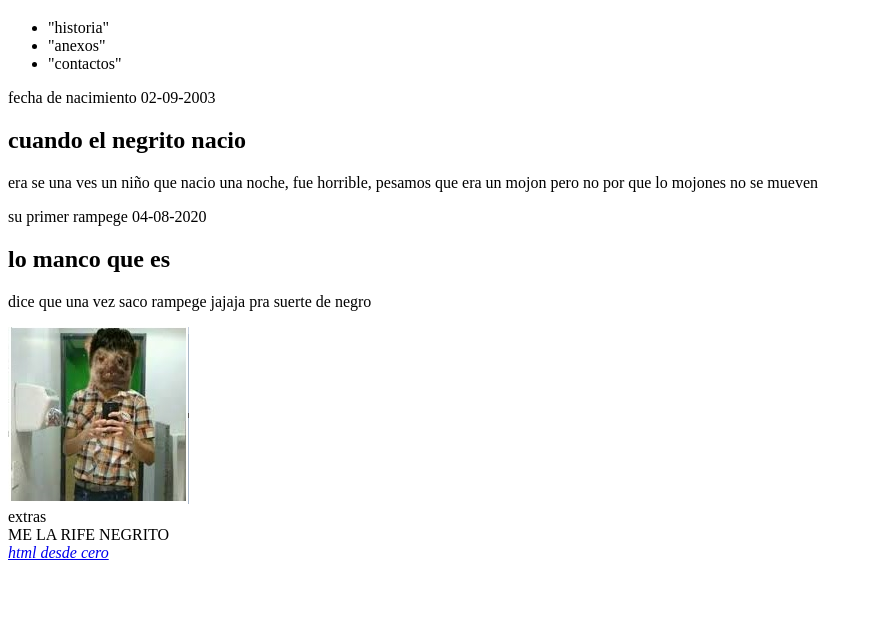
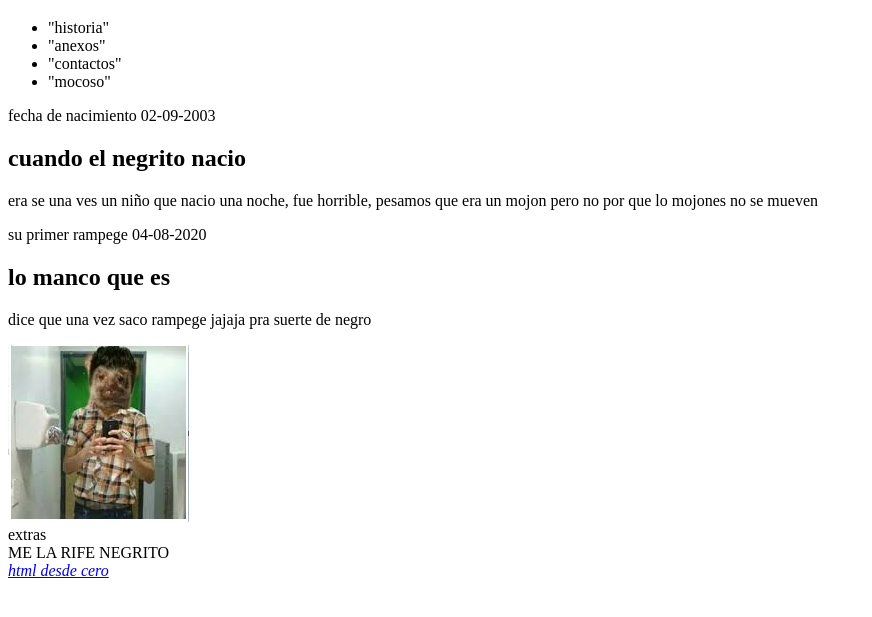
Before and after one commit to antoniocopa27/practica-1, a plain HTML site: page index.html in a window 1280 px wide. Shown: the part 61-678 px from the top of the page, without its empty margins (0-872 px from the left). Drawn offline with Linux system fonts and the light colour scheme.

```diff
--- a/index.html
+++ b/index.html
@@ -15,6 +15,7 @@
                 <li>"historia"</li>
                 <li>"anexos"</li>
                 <li>"contactos"</li>
+                <li>"mocoso"</li>
             </ul>
         </nav>
         <section>
```
Also changed, not shown: 2 other files.
